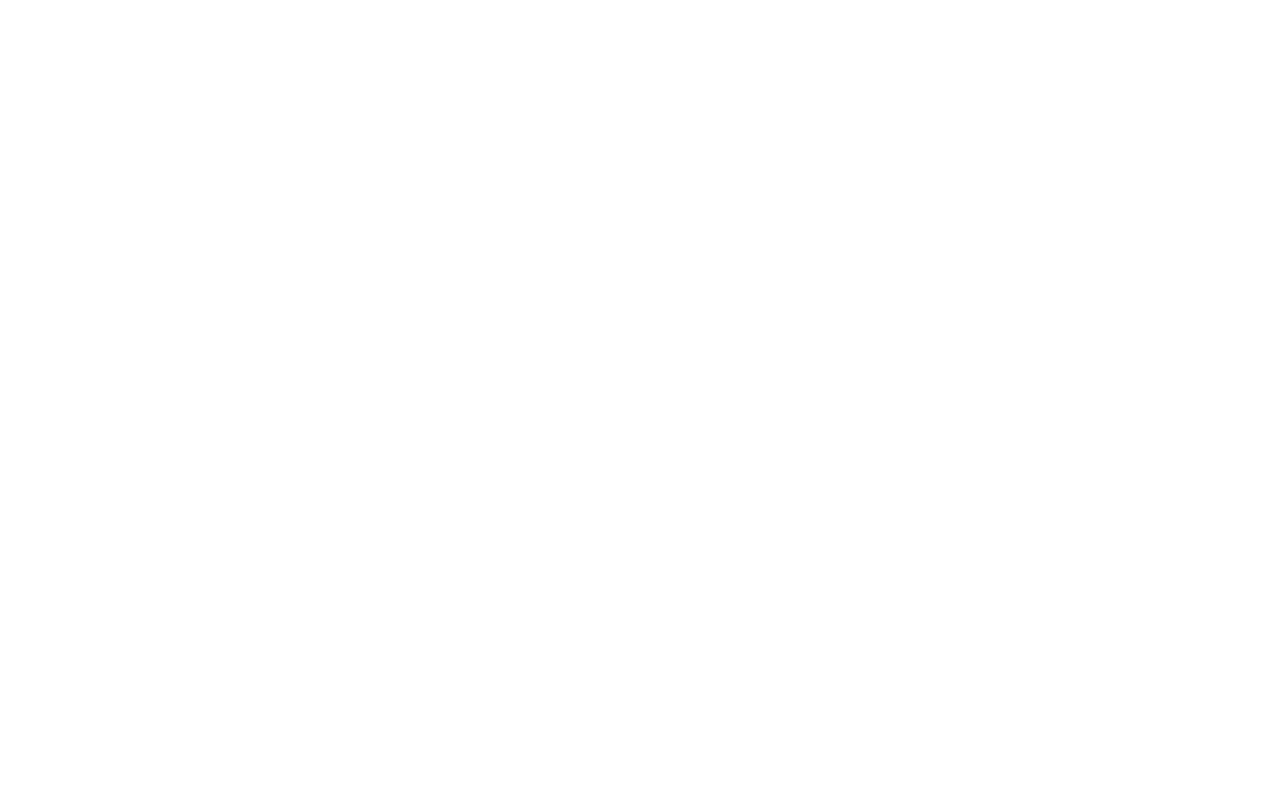
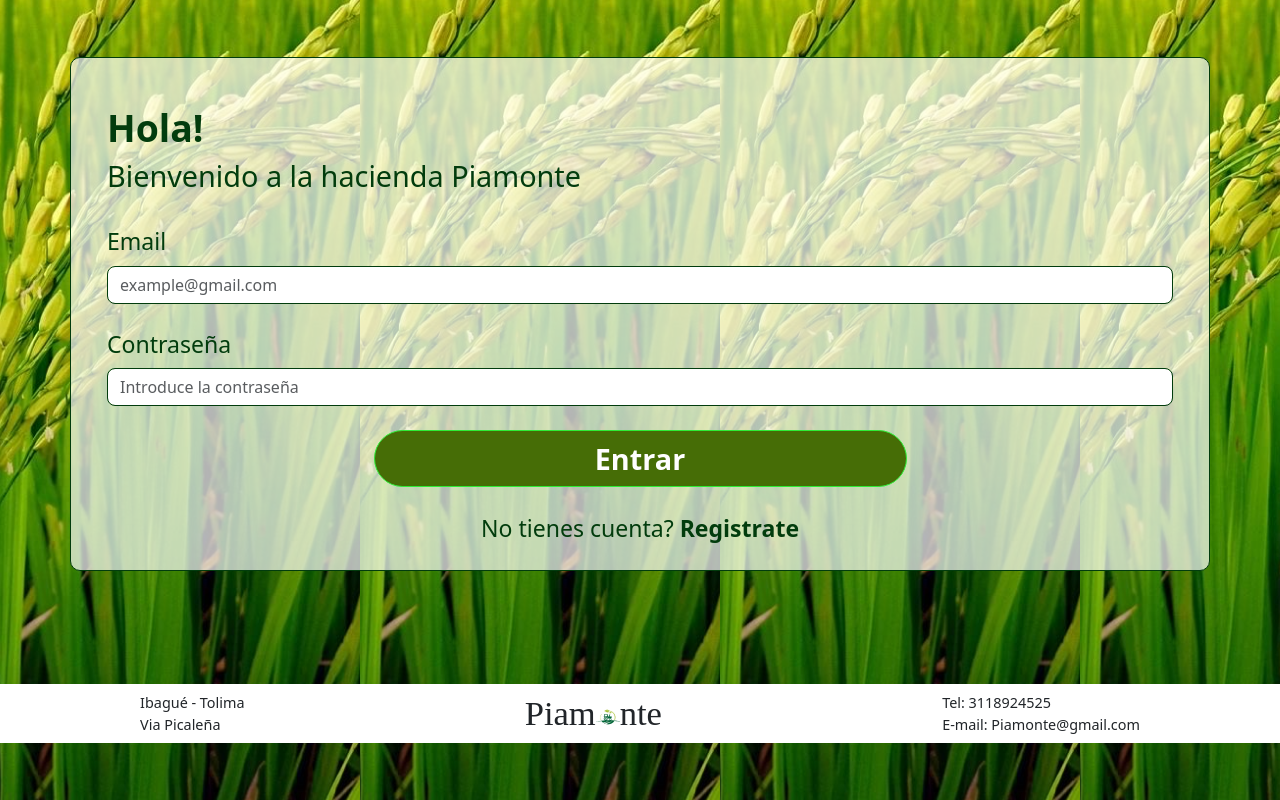
Before and after one commit to CarlosCespedes10/Proyecto-Piamonte, an Angular app in the folder Piamonte-FrontEnd/: page /piamonte-login-page in a window 1280 px wide. Before the commit this address led to /. Built offline with nearby package versions, Linux system fonts and the light colour scheme.

Commit message:
Piamonte-0000 Crear el formulario de iniciar sesión

```diff
--- a/Piamonte-FrontEnd/src/app/app-routing.module.ts
+++ b/Piamonte-FrontEnd/src/app/app-routing.module.ts
@@ -4,7 +4,9 @@
 const routes: Routes = [
   {path:'', redirectTo: '/piamonte-principal-page', pathMatch: 'full'},
   {path:'piamonte-principal-page', loadChildren: () =>
-          import('./module/principal/principal.module').then(m => m.PrincipalModule)}
+          import('./module/principal/principal.module').then(m => m.PrincipalModule)},
+  {path:'piamonte-login-page', loadChildren: () =>
+          import('./module/login/login.module').then(m => m.LoginModule)}
 ];
 
 @NgModule({
--- a/Piamonte-FrontEnd/src/app/app.module.ts
+++ b/Piamonte-FrontEnd/src/app/app.module.ts
@@ -1,8 +1,8 @@
 import { NgModule } from '@angular/core';
 import { BrowserModule } from '@angular/platform-browser';
-
 import { AppRoutingModule } from './app-routing.module';
 import { AppComponent } from './app.component';
+import { HttpClientModule } from '@angular/common/http';
 
 @NgModule({
   declarations: [
@@ -10,7 +10,8 @@
   ],
   imports: [
     BrowserModule,
-    AppRoutingModule
+    AppRoutingModule,
+    HttpClientModule
   ],
   providers: [],
   bootstrap: [AppComponent]
--- /dev/null
+++ b/Piamonte-FrontEnd/src/app/module/login/login-page/login-page.component.html
@@ -0,0 +1,31 @@
+<div class="min-vh-100 bg_color d-grid align-items-center">
+    <div class="container room border bg_color_div text-center">
+        <div class="m-4">
+            <h1 class="mt-5 text-start font_color_h1">Hola!</h1>
+            <h3 class="text-start font_color">Bienvenido a la hacienda Piamonte</h3>
+        </div>
+        <div class="m-4">
+            <form (ngSubmit)="login()" [formGroup] = "formularioLogin">
+                <div class="mb-3 row">
+                    <label for="inputPassword" class="col-sm-2 col-md-2 col-form-label text-start">Email</label>
+                    <div class="col-sm-12 col-md-12">
+                      <input type="email" class="rounded-3 form-control border" id="inputPassword" placeholder="example@gmail.com">
+                    </div>
+                </div>
+                <div class="mb-3 row">
+                    <label for="inputPassword" class="col-sm-2 col-form-label text-start">Contraseña</label>
+                    <div class="col-sm-12 col-md-12">
+                        <input type="password" class="rounded-3 form-control border" id="inputPassword" placeholder="Introduce la contraseña">
+                    </div>
+                </div>
+                <div>
+                    <button type="submit" class="mt-2 btn btn-success rounded-5 w_60 font_size_buttom">Entrar</button>
+                </div>
+            </form>
+        </div>
+        <div>
+            <p class="font_color_p mb-4">No tienes cuenta? <a href="" class="text-decoration-none font_color_span"><span class="font_color_span">Registrate</span></a></p>
+        </div>
+    </div>
+    <app-footer></app-footer>
+</div>
--- /dev/null
+++ b/Piamonte-FrontEnd/src/app/module/login/login-page/login-page.component.scss
@@ -0,0 +1,47 @@
+.bg_color{
+    background-image: var(--imagen_bg_principal)
+}
+.bg_color_div{
+    background-color: rgba(255, 255, 255, 0.7);
+}
+.room{
+    width: 90%;
+    border-radius: 10px;
+}
+.font_color{
+    color: #023C0D;
+    font-size: calc(1em + 1vw) !important;
+    font-weight: 350;
+}
+.font_color_h1{
+    color: #023C0D;
+    font-size: calc(1.3em + 1.3vw) !important;
+    font-weight: 700;
+}
+.text-start{
+    color: #023C0D !important;
+    font-size: calc(0.8em + 0.8vw);
+}
+.border{
+    border: 1px solid;
+    border-color: #023C0D !important;
+}
+.w_60{
+    width: 50%;
+}
+.font_size_buttom{
+    font-size: calc(1em + 1vw);
+    font-weight: 600;
+}
+.btn-success{
+    border-color: #2EEC36;
+    background-color: #466D06;
+}
+.font_color_p{
+    color: #023C0D;
+    font-size: calc(0.8em + 0.8vw);
+}
+.font_color_span{
+    color: #023C0D;
+    font-weight: 900;
+}
--- /dev/null
+++ b/Piamonte-FrontEnd/src/app/module/login/login-page/login-page.component.ts
@@ -0,0 +1,74 @@
+import { Component } from '@angular/core';
+import { FormGroup , FormBuilder, Validators } from '@angular/forms';
+import { ActivatedRoute, Router } from '@angular/router';
+import { LoginValidacionService } from './servicio/login-validacion.service';
+import { LoginEntidad } from 'src/app/shared/entidades/LoginEntidad';
+
+@Component({
+  selector: 'app-login-page',
+  templateUrl: './login-page.component.html',
+  styleUrls: ['./login-page.component.scss']
+})
+export class LoginPageComponent {
+
+  formularioLogin: FormGroup;
+
+  constructor (private router: Router, public formulario: FormBuilder, public loginValidation: LoginValidacionService, private route: ActivatedRoute){
+    this.formularioLogin = this.formulario.group({
+      email: ['', [Validators.required, Validators.email]],
+      password: ['', [Validators.required, Validators.minLength(6)]]
+    });
+  }
+
+  ngOnInit() {}
+
+  navegarEntrePaginas(){
+    this.router.navigate(["piamonte-principal-page"]);
+  }
+
+  login(): void{
+
+    if (this.formularioLogin.valid) {
+
+      const datosLogin: LoginEntidad = this.formularioLogin.value;
+
+      if (datosLogin.email === "programadores@gmail.com" && datosLogin.password === "123456") {
+        this.router.navigate(['piamonte-principal-page'], { relativeTo: this.route })
+      }
+      else {
+        alert("Credenciales inválidas. Por favor, inténtalo de nuevo.");
+      }
+    }
+    else{
+      this.formularioLogin.markAllAsTouched();
+      return;
+    }
+  }
+
+  //Metodo Original Para enviar peticiones Http al lado del Servidor.
+  //Realizar la validacion con el Backend.
+  loginOriginal(): void {
+
+    if (this.formularioLogin.invalid) {
+      this.formularioLogin.markAllAsTouched();
+      return;
+    }
+
+    const datosLogin: LoginEntidad = this.formularioLogin.value;
+
+    this.loginValidation.validarDatosLogin(datosLogin).subscribe(
+      (response: any) => {
+        if (response.success) {
+          this.router.navigateByUrl("piamonte-principal-page");
+        }
+        else {
+          alert("Credenciales inválidas. Por favor, inténtalo de nuevo.");
+        }
+      },
+      (error: any) => {
+        console.error(error);
+        alert("Error en el inicio de sesión. Por favor, inténtalo de nuevo.");
+      }
+    );
+  }
+}
--- /dev/null
+++ b/Piamonte-FrontEnd/src/app/module/login/login-page/servicio/login-validacion.service.ts
@@ -0,0 +1,18 @@
+import { Injectable } from '@angular/core';
+import { LoginEntidad } from 'src/app/shared/entidades/LoginEntidad';
+import { HttpClient } from '@angular/common/http';
+import { Observable } from 'rxjs';
+
+@Injectable({
+  providedIn: 'root'
+})
+export class LoginValidacionService {
+
+  private API : string = "http://localhost:8080"
+
+  constructor(private clienteHttp: HttpClient){}
+
+  validarDatosLogin(datosLogin: LoginEntidad) : Observable <any> {
+    return this.clienteHttp.post(this.API + "EndPoint", datosLogin);
+  }
+}
--- a/Piamonte-FrontEnd/src/app/module/login/login-routing.module.ts
+++ b/Piamonte-FrontEnd/src/app/module/login/login-routing.module.ts
@@ -1,7 +1,10 @@
 import { NgModule } from '@angular/core';
 import { RouterModule, Routes } from '@angular/router';
+import { LoginPageComponent } from './login-page/login-page.component';
 
-const routes: Routes = [];
+const routes: Routes = [
+  {path: '', component: LoginPageComponent}
+];
 
 @NgModule({
   imports: [RouterModule.forChild(routes)],
--- /dev/null
+++ b/Piamonte-FrontEnd/src/app/shared/entidades/LoginEntidad.ts
@@ -0,0 +1,6 @@
+export class LoginEntidad{
+
+    id!: string;
+    email!: string;
+    password!: string;
+}
--- a/Piamonte-FrontEnd/src/styles.scss
+++ b/Piamonte-FrontEnd/src/styles.scss
@@ -1 +1,3 @@
-/* You can add global styles to this file, and also import other style files */
+:root{
+    --imagen_bg_principal: url(../src/assets/imagen/0001.png);
+}
```
Also changed, not shown: Piamonte-FrontEnd/src/app/module/login/login.module.ts (+12 -2 lines), 2 other files (tests, documents, lock files or other folders).
